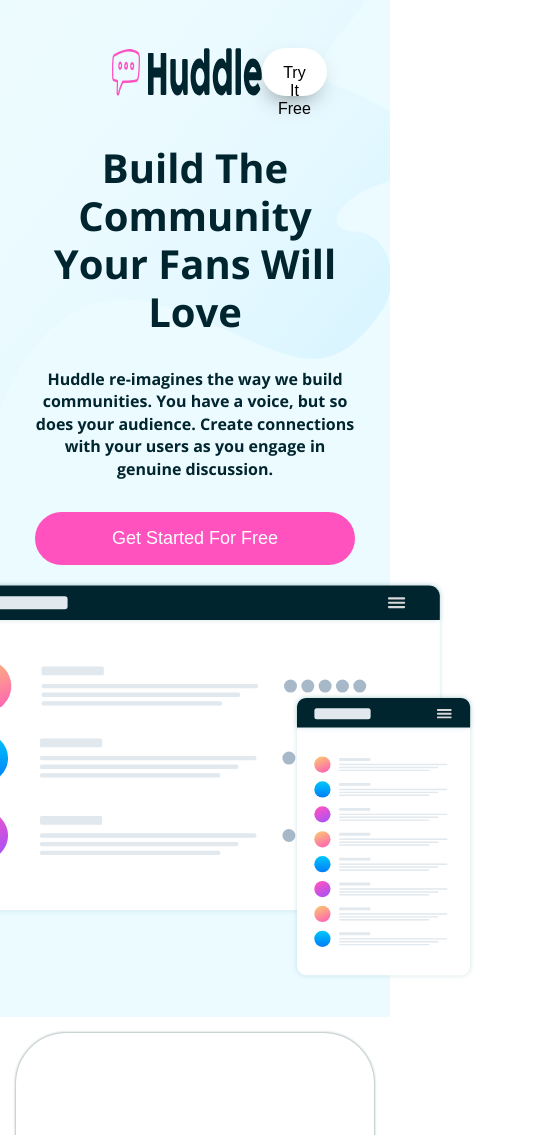
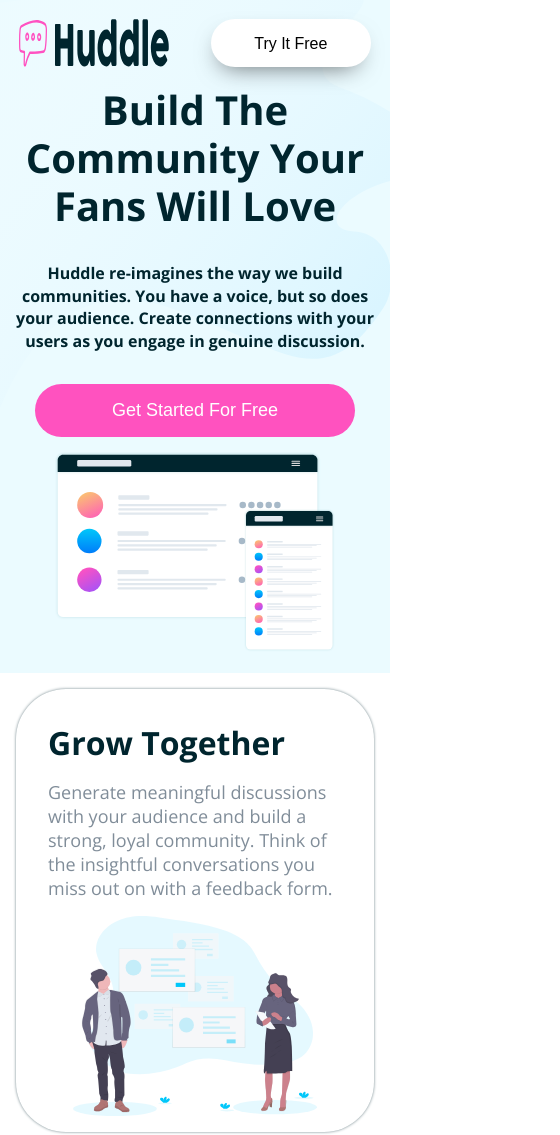
Before and after one commit to ahmedwalid98/Huddle-Landing-Page, a plain HTML site: page index.html in a window 390 px wide. Shown: the top 1135 px of the page, 560 px wide, since content can reach past the window. Drawn offline with nearby package versions, Linux system fonts and the light colour scheme.

Commit message:
upload changes

```diff
--- a/master.css
+++ b/master.css
@@ -237,3 +237,43 @@ body{
     }
 
 }
+@media(min-width: 375px) and (max-width:765px){
+    .landing-header {
+        background: var(--Very-Pale-Cyan) url(/images/bg-hero-desktop.svg) no-repeat;
+        padding: 1rem;
+    }
+    .landing-header .nav-bar .try-btn {
+        widows: 7rem;
+    }
+    .header-content .left-side {
+        padding-top: 1rem;
+    }
+
+    .landing-header .nav-bar {
+        display: flex;
+        justify-content: space-between;
+        padding: 0.2rem;
+    }
+    .header-content .right-side img {
+        height: 200px;
+    }
+    .body-content .card .card-detail {
+        padding: 1rem;
+    }
+    .body-content .card img {
+        height: 200px;
+    }
+    .ready-card {
+        width: fit-content;
+    }
+    .footer{
+        padding: 10rem 2rem;
+    }
+    .ready-card h1 {
+        color: var(--Very-Dark-Cyan);
+        padding: 0.5rem;
+    }
+    .ready-card .get-btn{
+        width: fit-content;
+    }
+}
```
